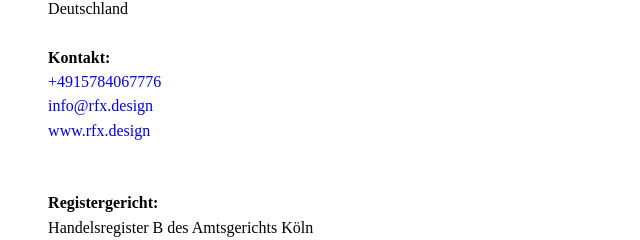
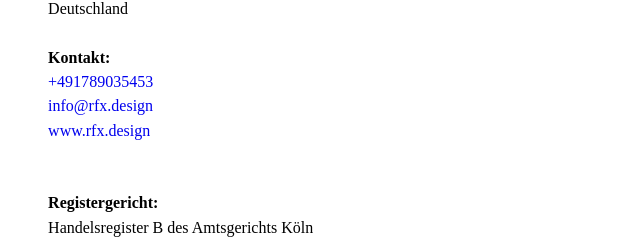
Before and after one commit to rfx-design/rfx-design.github.io, a plain HTML site: page impressum.html in a window 1280 px wide. Shown: the part 203-443 px from the top of the page, 0-640 px from the left. Drawn offline with Linux system fonts and the light colour scheme.

Commit message:
Update impressum.html

```diff
--- a/impressum.html
+++ b/impressum.html
@@ -75,7 +75,7 @@ Deutschland
 <br>
 <br>
 <b>Kontakt:</b><br>
-<a style="text-decoration: none;" href="tel:+4915784067776" target="_blank">+4915784067776</a><br>
+<a style="text-decoration: none;" href="tel:+491789035453" target="_blank">+491789035453</a><br>
 <a style="text-decoration: none;" href="mailto:info@rfx.design" target="_blank">info@rfx.design</a><br>
 <a style="text-decoration: none;" href="https://www.rfx.design" target="_blank">www.rfx.design</a>
 <br>
```
